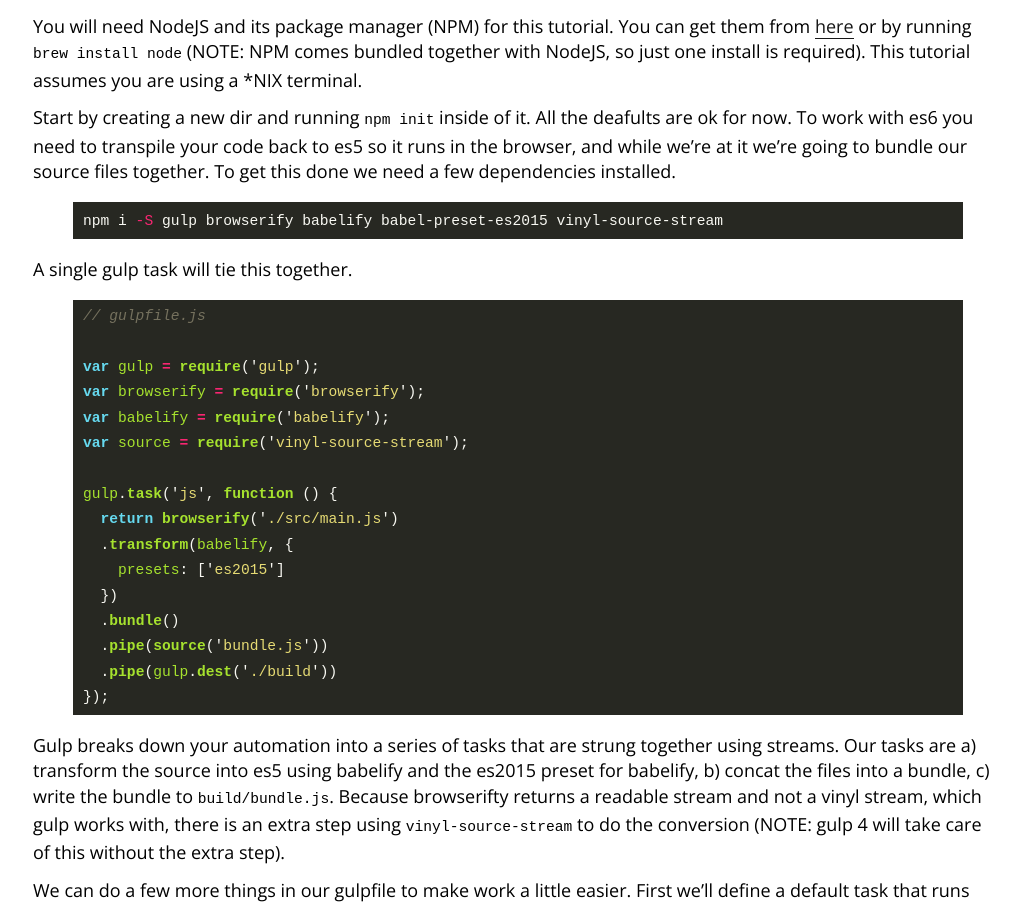
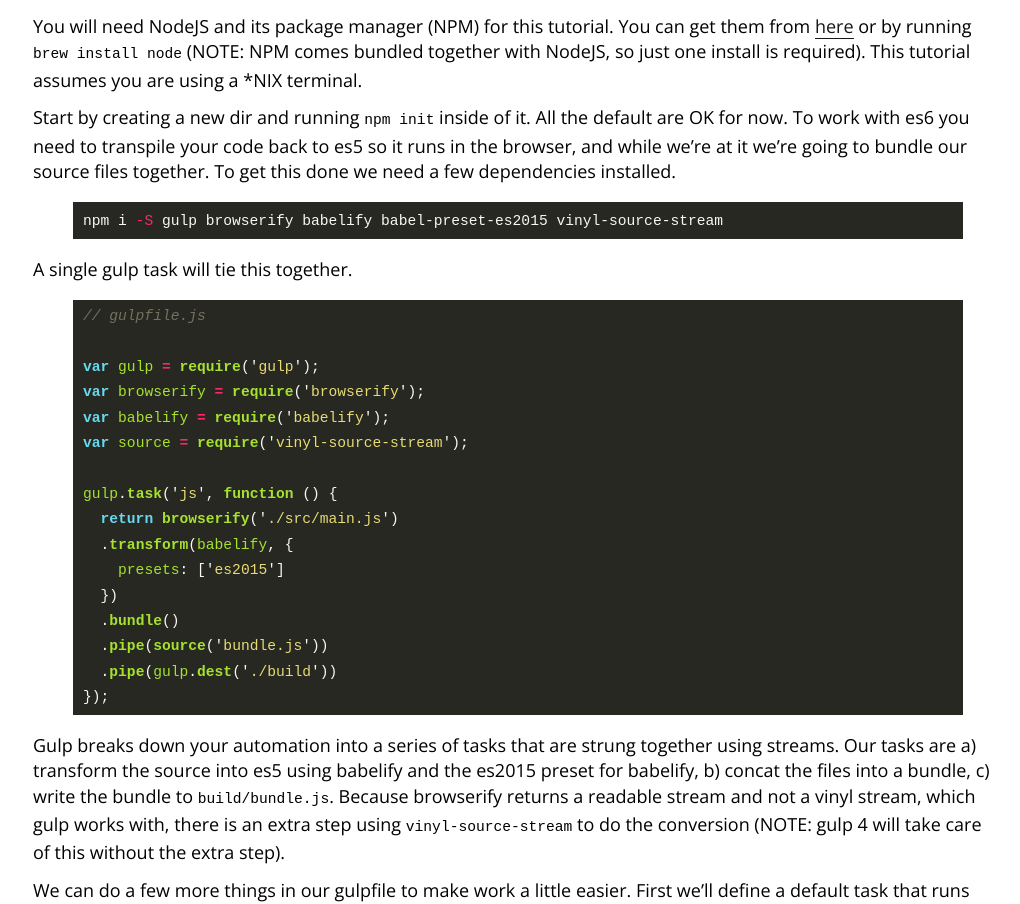
Before and after one commit to robinsr/robinsr.github.io, a Jekyll site: the page built from _posts/2016-05-07-vanilla-es6-spa-1.md, in a window 1280 px wide and 1400 px high, scrolled down 1169 px. Shown: the part 155-1059 px from the top of the window, without its empty margins (122-1142 px from the left). Built offline with Jekyll 4.4.1, drawn with Linux system fonts in a browser that asks for light colours.

Commit message:
spelling

```diff
--- a/_posts/2016-05-07-vanilla-es6-spa-1.md
+++ b/_posts/2016-05-07-vanilla-es6-spa-1.md
@@ -36,7 +36,7 @@
 
 You will need NodeJS and its package manager (NPM) for this tutorial. You can get them from [here](https://nodejs.org/en/download/) or by running `brew install node` (NOTE: NPM comes bundled together with NodeJS, so just one install is required). This tutorial assumes you are using a *NIX terminal.
 
-Start by creating a new dir and running `npm init` inside of it. All the deafults are ok for now. To work with es6 you need to transpile your code back to es5 so it runs in the browser, and while we're at it we're going to bundle our source files together. To get this done we need a few dependencies installed.
+Start by creating a new dir and running `npm init` inside of it. All the default are OK for now. To work with es6 you need to transpile your code back to es5 so it runs in the browser, and while we're at it we're going to bundle our source files together. To get this done we need a few dependencies installed.
 
 {% highlight bash %}
 npm i -S gulp browserify babelify babel-preset-es2015 vinyl-source-stream
@@ -63,7 +63,7 @@
 });
 {% endhighlight %}
 
-Gulp breaks down your automation into a series of tasks that are strung together using streams. Our tasks are a) transform the source into es5 using babelify and the es2015 preset for babelify, b) concat the files into a bundle, c) write the bundle to `build/bundle.js`. Because browserifty returns a readable stream and not a vinyl stream, which gulp works with, there is an extra step using `vinyl-source-stream` to do the conversion (NOTE: gulp 4 will take care of this without the extra step).
+Gulp breaks down your automation into a series of tasks that are strung together using streams. Our tasks are a) transform the source into es5 using babelify and the es2015 preset for babelify, b) concat the files into a bundle, c) write the bundle to `build/bundle.js`. Because browserify returns a readable stream and not a vinyl stream, which gulp works with, there is an extra step using `vinyl-source-stream` to do the conversion (NOTE: gulp 4 will take care of this without the extra step).
 
 We can do a few more things in our gulpfile to make work a little easier. First we'll define a default task that runs both our previously defined tasks. Then we'll define a watch task that will run when a file changes.
 
```
